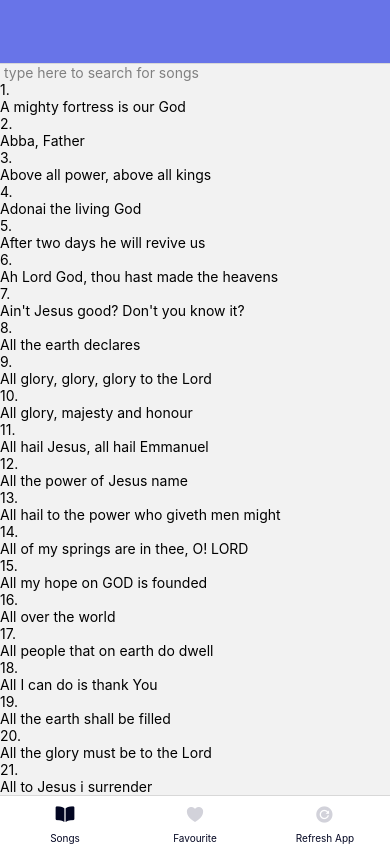
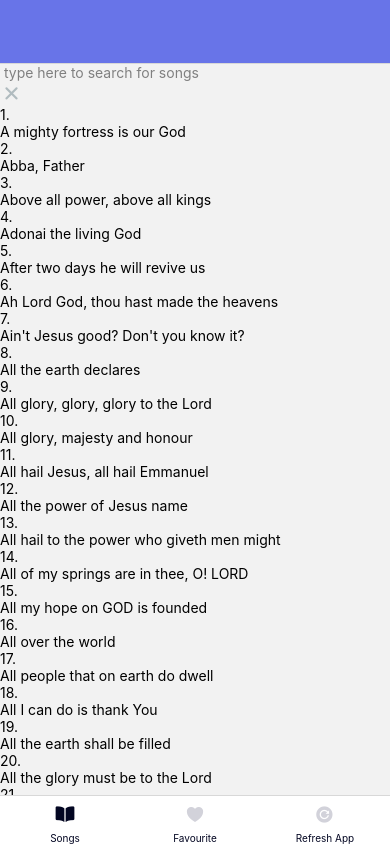
Before and after one commit to OluwasegunChinye/Adwil, a React Native app: screen /Home in a window 390 px wide. Built offline with nearby package versions, Linux system fonts and the light colour scheme; what tailwindcss-react-native would draw is missing.

Commit message:
minor changes

```diff
--- a/App.js
+++ b/App.js
@@ -90,23 +90,10 @@ export default function App() {
         });
     }, []);
 
-    //to clear asyncstorage
-
-    const clearAll = async () => {
-        try {
-            await AsyncStorage.clear();
-        } catch (e) {
-            // clear error
-        }
-
-        console.log('cleared');
-    };
-
-    // clearAll();
 
     const [fontsLoaded] = useFonts({
         'poppins-bold': require('./assets/fonts/Poppins-Bold.ttf'),
-        'poppins': require('./assets/fonts/Poppins-Regular.ttf'),
+        poppins: require('./assets/fonts/Poppins-Regular.ttf'),
         'poppins-italic': require('./assets/fonts/Poppins-Italic.ttf'),
     });
 
--- a/screens/FavouriteScreen.js
+++ b/screens/FavouriteScreen.js
@@ -17,13 +17,13 @@ const FavouriteScreen = ({ navigation }) => {
 
     if (favouriteSongs.length === 0) {
         return (
-            <View className="flex-1 bg-[#030622]">
+            <SafeAreaView className="flex-1 bg-[#030622]">
                 <View className="mt-48">
                     <Animation
                         message={'Oops! You have no saved favourite songs'}
                     />
                 </View>
-            </View>
+            </SafeAreaView>
         );
     } else {
         return (
--- a/screens/HomeScreen.js
+++ b/screens/HomeScreen.js
@@ -1,5 +1,12 @@
-import { View, SafeAreaView, TextInput, FlatList } from 'react-native';
+import {
+    View,
+    SafeAreaView,
+    TextInput,
+    FlatList,
+    TouchableOpacity,
+} from 'react-native';
 import React, { useState } from 'react';
+import { Ionicons } from '@expo/vector-icons';
 
 import { SONGS } from '../data/Songs';
 import Cards from '../components/Cards';
@@ -30,6 +37,8 @@ const HomeScreen = ({ navigation }) => {
             setSearch(text);
         }
     };
+
+
     return (
         <>
             <SafeAreaView>
@@ -43,6 +52,15 @@ const HomeScreen = ({ navigation }) => {
                         value={search}
                         autoCorrect={false}
                     />
+                    <TouchableOpacity
+                        className="absolute right-8"
+                        onPress={() => {
+                            setSearch('');
+                            setFilteredDataSource(SONGS);
+                        }}
+                    >
+                        <Ionicons name="close" size={23} color="#B0BBBF" />
+                    </TouchableOpacity>
                 </View>
                 <View className="flex-1 bg-[#030622] h-5/6">
                     <FlatList
--- a/screens/PreviewScreen.js
+++ b/screens/PreviewScreen.js
@@ -5,12 +5,11 @@ import {
     FlatList,
     TouchableOpacity,
 } from 'react-native';
-import React, { useContext, useEffect, useLayoutEffect } from 'react';
+import React, { useContext, useLayoutEffect } from 'react';
 import { Ionicons } from '@expo/vector-icons';
 
 import { SONGS } from '../data/Songs';
 import { FavouritesContext } from '../store/context/favourite-context';
-import AsyncStorage from '@react-native-async-storage/async-storage';
 
 const PreviewScreen = ({ route, navigation }) => {
     const favouriteSongCtx = useContext(FavouritesContext);
@@ -83,27 +82,10 @@ const PreviewScreen = ({ route, navigation }) => {
                                 {item.verses[5]}
                             </Text>
                         </View>
-                        {/* <View className=" justify-end items-center">
-                            <Text className="font-[poppins] text-[10px] text-center mt-4 mx-14">
-                                Compilation of the songs and hymns in this
-                                edition was done by Adwil Media Services
-                                Publication
-                            </Text>
-                            <Text className="font-[poppins-bold] text-[10px] text-center ">
-                                &copy; Adwil Media Services
-                            </Text>
-                            <Text className="font-[poppins] text-[10px] text-center ">
-                                App designed & built by nuges😎
-                            </Text>
-                        </View> */}
                     </View>
                 )}
             />
             <View className=" justify-end items-center mb-3">
-                <Text className="font-[poppins] text-[10px] text-center mt-4 mx-14">
-                    Compilation of the songs and hymns in this edition was done
-                    by Adwil Media Services Publication
-                </Text>
                 <Text className="font-[poppins-bold] text-[10px] text-center ">
                     &copy; Adwil Media Services
                 </Text>
```
